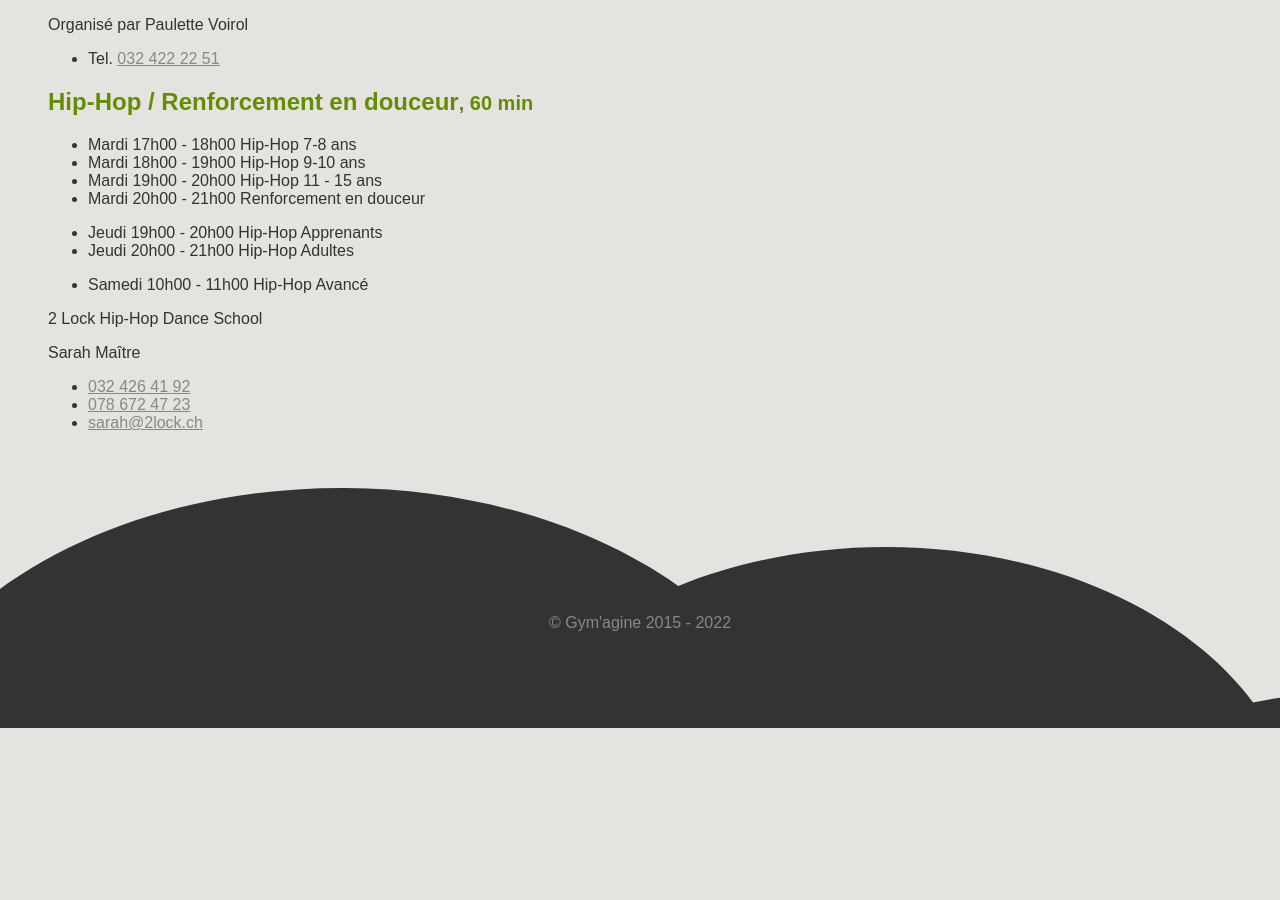
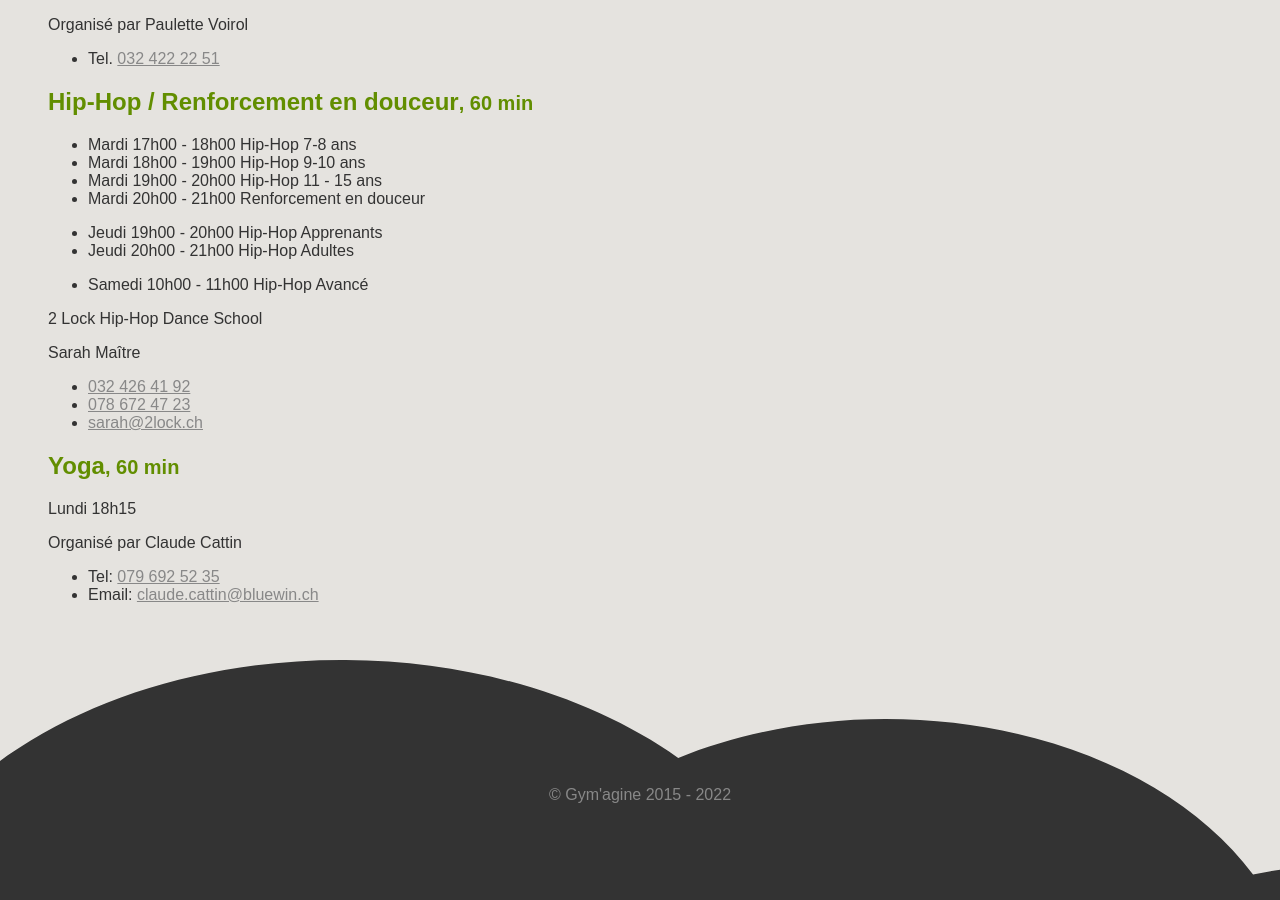
Before and after one commit to kilowhat/gymagine.ch, a Jekyll site: the page built from cours.md, in a window 1280 px wide and 900 px high, scrolled down 875 px. Built offline with Jekyll 4.4.1, drawn with Linux system fonts in a browser that asks for light colours; comment, search, counter and statistics services are not loaded; before the commit the page ends 1603 px from its top, so only the background shows below that.

Commit message:
Ajout cours yoga

```diff
--- a/cours.md
+++ b/cours.md
@@ -62,3 +62,12 @@ Sarah Maître
 - [032 426 41 92](tel:+41324264192)
 - [078 672 47 23](tel:+41786724723)
 - <sarah@2lock.ch>
+
+## Yoga<small>, 60 min</small>
+
+Lundi 18h15
+
+Organisé par Claude Cattin
+
+- Tel: [079 692 52 35](tel:+41796925235)
+- Email: <claude.cattin@bluewin.ch>
```
